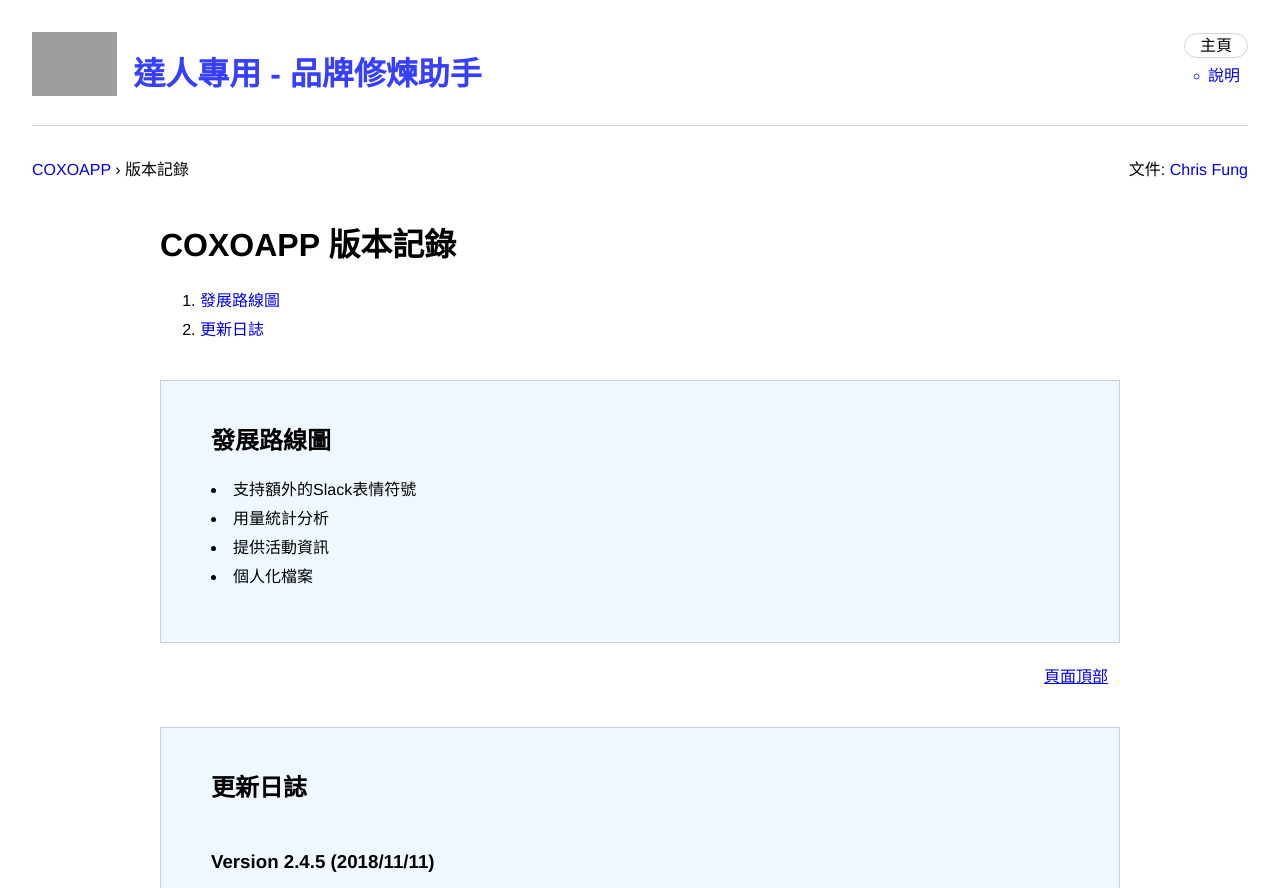
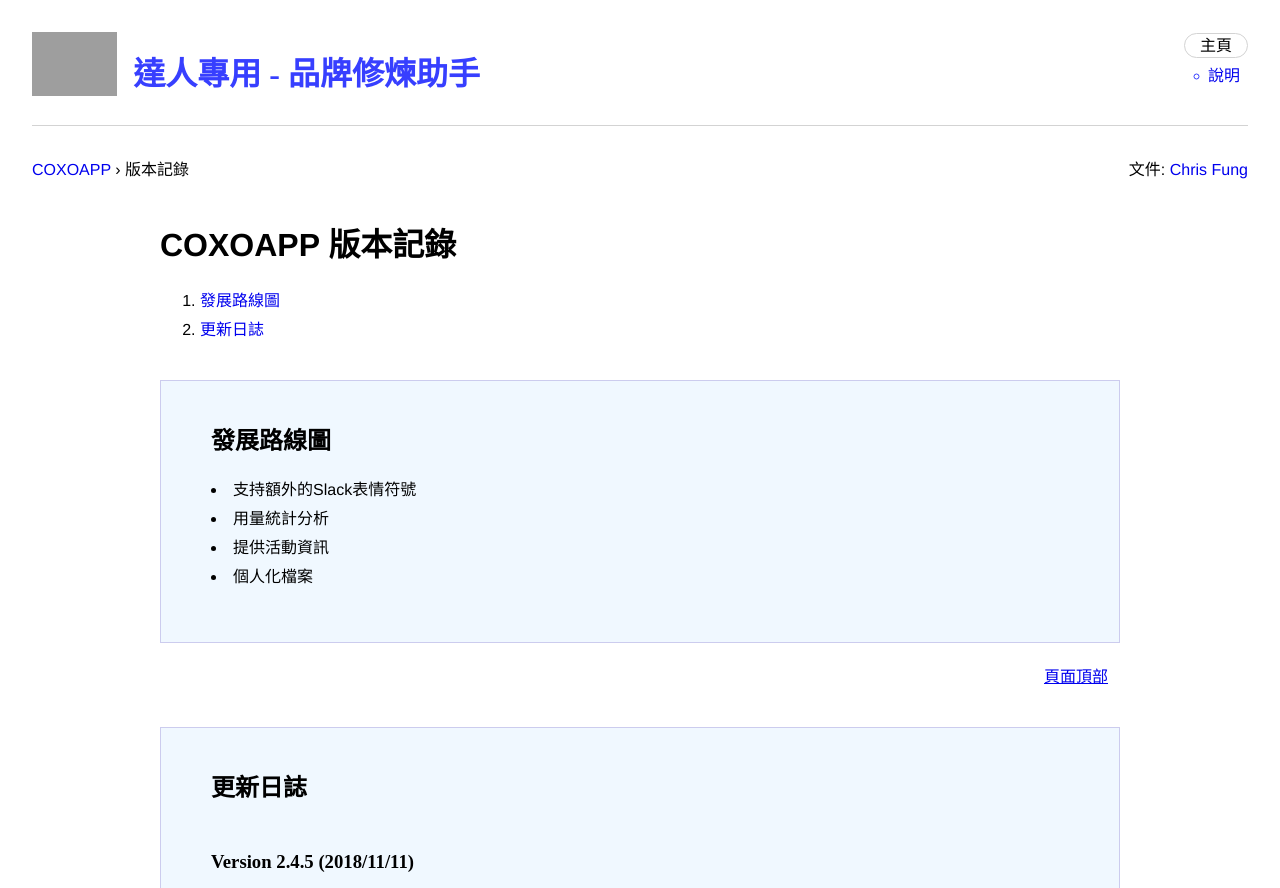
Before and after one commit to fumikr/coxoapp, a website: page views/changelog.html in a window 1280 px wide. Shown: the top 888 px of the page. Drawn offline with Linux system fonts and the light colour scheme; files that its build step writes are made by us from their sources; grey boxes are pictures that could not be loaded.

Commit message:
Updated h1, h2, & h3 css styles

```diff
--- a/public/style.css
+++ b/public/style.css
@@ -21,6 +21,11 @@
 
 div#header h1 {
   margin: 16px;
+  font-family: Microsoft JhengHei;
+}
+
+h2, h3 {
+  font-family: Microsoft JhengHei;
 }
 
 div#header h1 span::before {
```
